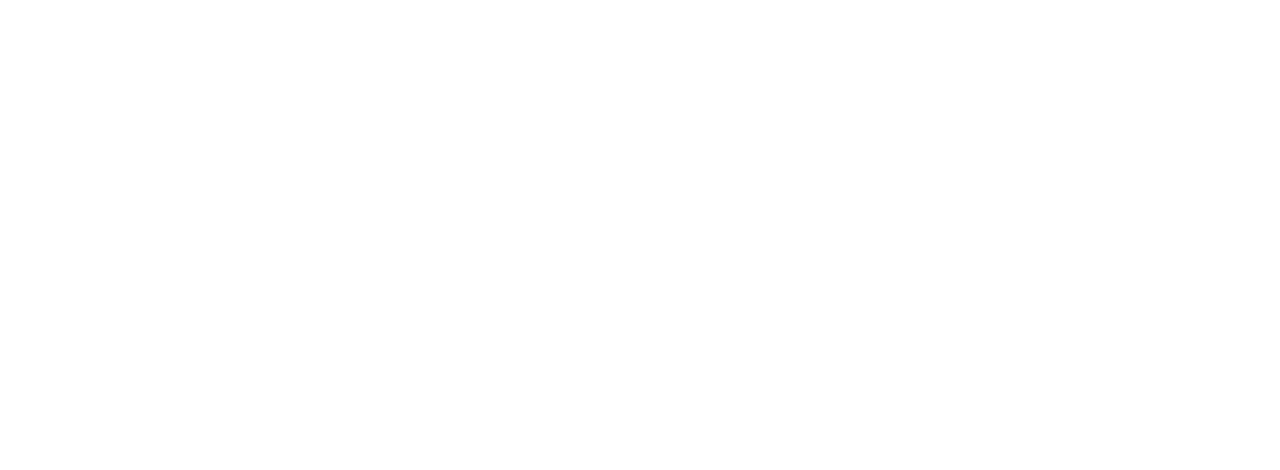
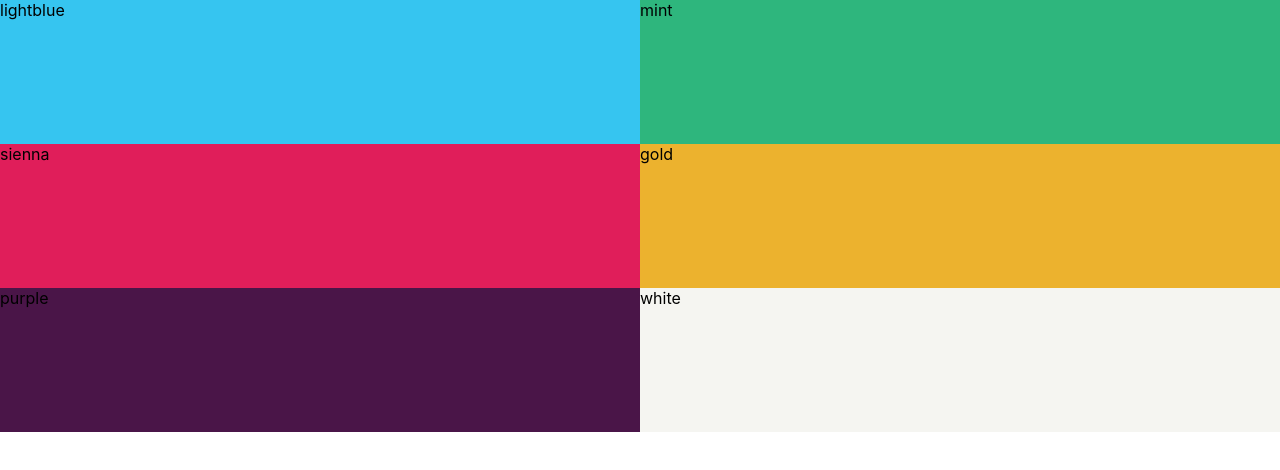
Before and after one commit to jacobdiaz/ColorPaletteApp, a React (Create React App) app: page / in a window 1280 px wide. Shown: the top 470 px of the page. Built offline with nearby package versions, Linux system fonts and the light colour scheme.

Commit message:
Added CSS for colorboxes

```diff
--- a/src/App.js
+++ b/src/App.js
@@ -5,7 +5,7 @@
 
 function App() {
   return (
-    <div className="App">
+    <div>
       <Pallete {...seedColors[2]} />
     </div>
   );
--- /dev/null
+++ b/src/ColorBox.css
@@ -0,0 +1,8 @@
+.color-box {
+  width: 50%;
+  height: 20%;
+  margin: 0 auto;
+  display: inline-block;
+  position: relative;
+  cursor: pointer;
+}
--- /dev/null
+++ b/src/ColorBox.js
@@ -0,0 +1,11 @@
+import React, { Component } from "react";
+import "./ColorBox.css";
+export default class ColorBox extends Component {
+  render() {
+    return (
+      <div className="color-box" style={{ background: this.props.background }}>
+        <span>{this.props.name}</span>
+      </div>
+    );
+  }
+}
--- /dev/null
+++ b/src/Palette.css
@@ -0,0 +1,6 @@
+.palette {
+  height: 100vh;
+}
+.palette-colors {
+  height: 90%;
+}
--- a/src/Palette.js
+++ b/src/Palette.js
@@ -1,11 +1,15 @@
 import React, { Component } from "react";
-
+import ColorBox from "./ColorBox";
+import "./Palette.css";
 export default class Palette extends Component {
   render() {
+    const colorBoxes = this.props.colors.map((color) => (
+      <ColorBox background={color.color} name={color.name} />
+    ));
     return (
       <div className="palette">
         {/* TODO Navbar */}
-        <div>{/* TODO Color Boxes */}</div>
+        <div className="palette-colors">{colorBoxes}</div>
         {/* TODO Navbar */}
       </div>
     );
```
